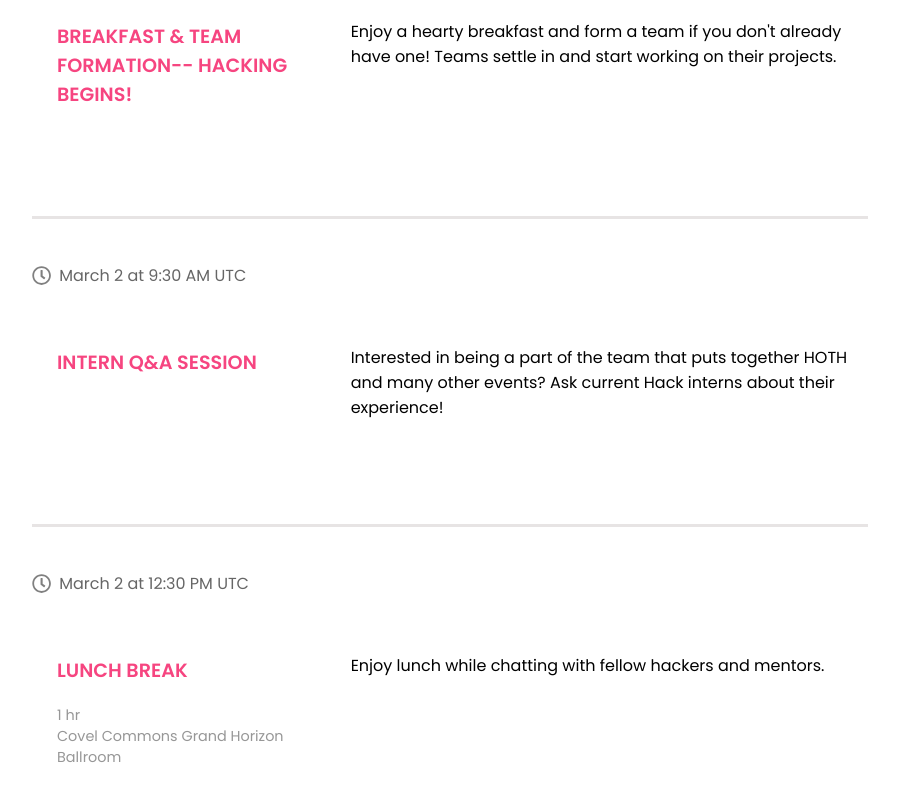
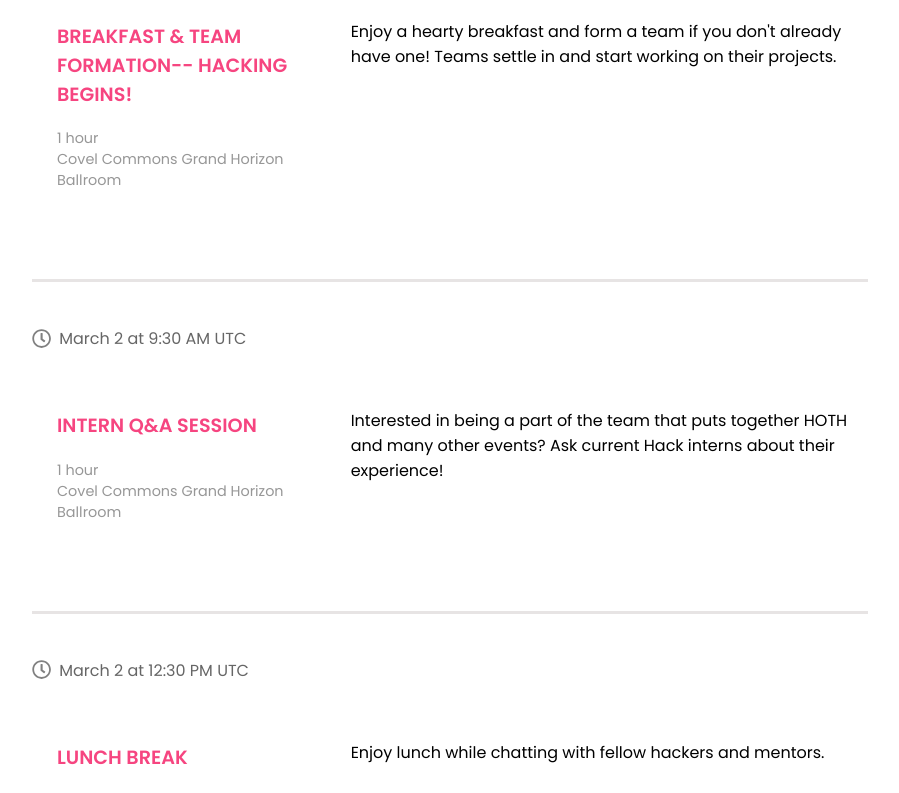
Before and after one commit to uclaacm/hoth.uclaacm.com, a React (Vite) app: page /schedule in a window 1280 px wide. Shown: the part 960-1753 px from the top of the page, without its empty margins (190-1089 px from the left). Built offline with nearby package versions, Linux system fonts and the light colour scheme.

Commit message:
fixed schedule data (#534)

```diff
--- a/src/data/eventSchedule.js
+++ b/src/data/eventSchedule.js
@@ -30,6 +30,8 @@ export const eventSchedule = [
 		events: [
 			{
 				name: 'Breakfast & Team Formation-- Hacking Begins!',
+				duration: '1 hour',
+				location: 'Covel Commons Grand Horizon Ballroom',
 				description:
 					"Enjoy a hearty breakfast and form a team if you don't already have one! Teams settle in and start working on their projects.",
 			},
@@ -40,6 +42,8 @@ export const eventSchedule = [
 		events: [
 			{
 				name: 'Intern Q&A Session',
+				duration: '1 hour',
+				location: 'Covel Commons Grand Horizon Ballroom',
 				description:
 					'Interested in being a part of the team that puts together HOTH and many other events? Ask current Hack interns about their experience!',
 			},
@@ -50,7 +54,7 @@ export const eventSchedule = [
 		events: [
 			{
 				name: 'Lunch Break',
-				duration: '1 hr',
+				duration: '1 hour',
 				location: 'Covel Commons Grand Horizon Ballroom',
 				description:
 					'Enjoy lunch while chatting with fellow hackers and mentors.',
@@ -75,6 +79,7 @@ export const eventSchedule = [
 			{
 				name: 'Judging Begins',
 				duration: '45 min',
+				location: 'Covel Commons Grand Horizon Ballroom',
 				description:
 					'Projects are due and will be reviewed by our judges. Good luck!',
 			},
```
